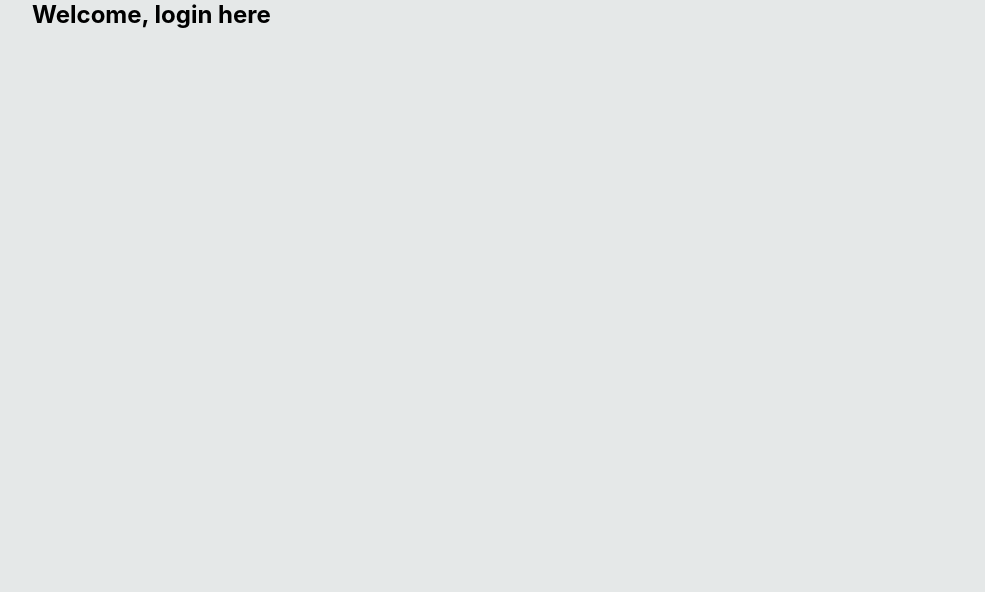
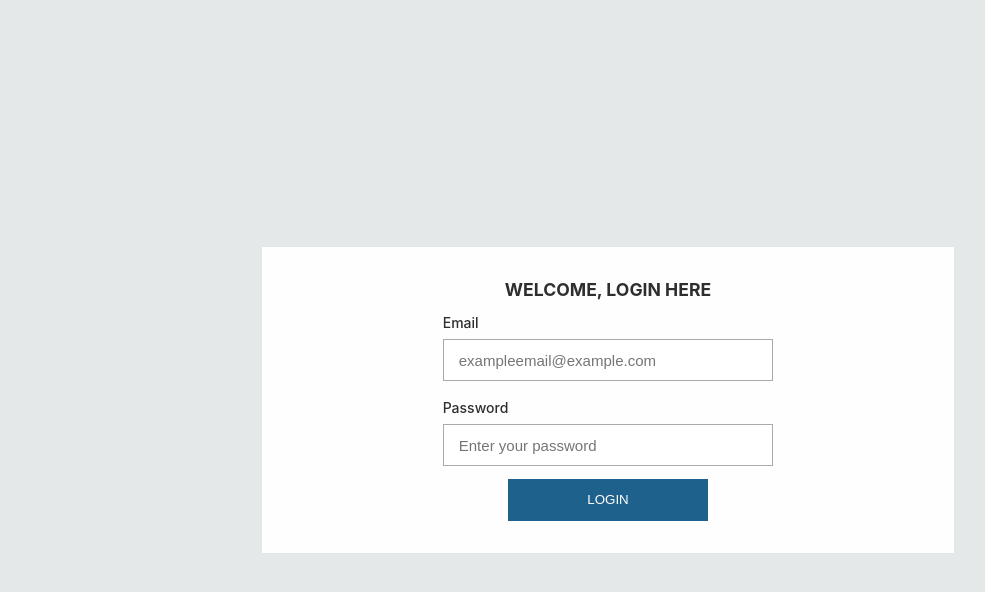
Before and after one commit to michaelamponsah/ug-spms-office-app, a Next.js app: page / in a window 1280 px wide. Shown: the top 592 px of the page, without its empty margins (32-1017 px from the left). Built offline with nearby package versions, Linux system fonts and the light colour scheme.

Commit message:
Login page implemented

```diff
--- a/pages/index.js
+++ b/pages/index.js
@@ -1,12 +1,51 @@
+import { useState } from "react";
+import AppButton from "../components/AppButton";
 import Head from "../components/Head";
+import InputField from "../components/InputField";
 import styles from "../styles/Home.module.css";
 
 export default function Home() {
+  const [authDetails, setAuthDetails] = useState({ email: "", password: "" });
+  const handleSubmit = (e) => {
+    e.preventDefault();
+    console.log({
+      success: true,
+      message: "Loging in...",
+      data: authDetails,
+    });
+  };
+  const handleChange = (enteredInput, fieldLabel) => {
+    setAuthDetails({
+      ...authDetails,
+      [fieldLabel]: enteredInput,
+    });
+  };
   return (
     <>
       <Head title="UG|SPMS" />
-      <section className={styles.container}>
-        <h1>Welcome, login here</h1>
+      <section className={styles.wrapper}>
+        <div className={styles.container}>
+          <h1 className={styles.heading}>Welcome, login here</h1>
+          <form onSubmit={handleSubmit} className={styles.form}>
+            <InputField
+              label="Email"
+              type="email"
+              placeholder="exampleemail@example.com"
+              name="email"
+              onInputChange={handleChange}
+              value={authDetails.email}
+            />
+            <InputField
+              label="Password"
+              type="password"
+              placeholder="Enter your password"
+              name="password"
+              onInputChange={handleChange}
+              value={authDetails.password}
+            />
+            <AppButton title="Login" type="submit" />
+          </form>
+        </div>
       </section>
     </>
   );
--- a/styles/Home.module.css
+++ b/styles/Home.module.css
@@ -0,0 +1,29 @@
+.wrapper{
+    min-height: 100vh;
+    display: flex;
+    flex-direction: column;
+    justify-content: center;
+    align-items: center;
+}
+.container {
+    display: flex;
+    flex-direction: column;
+    justify-content: center;
+    align-items: center;
+    background-color: #fefefe;
+    width: 60%;
+    padding: 2em 0;
+}
+.heading{
+    text-transform: uppercase;
+    font-size: 1.1rem;
+    color: #2e2e2e;
+    margin-bottom: 0.5em;
+}
+.form{
+    width: 100%;
+    display: flex;
+    flex-direction: column;
+    justify-content: center;
+    align-items: center;
+}
```
Also changed, not shown: components/AppButton.js (+6 -1 lines).
